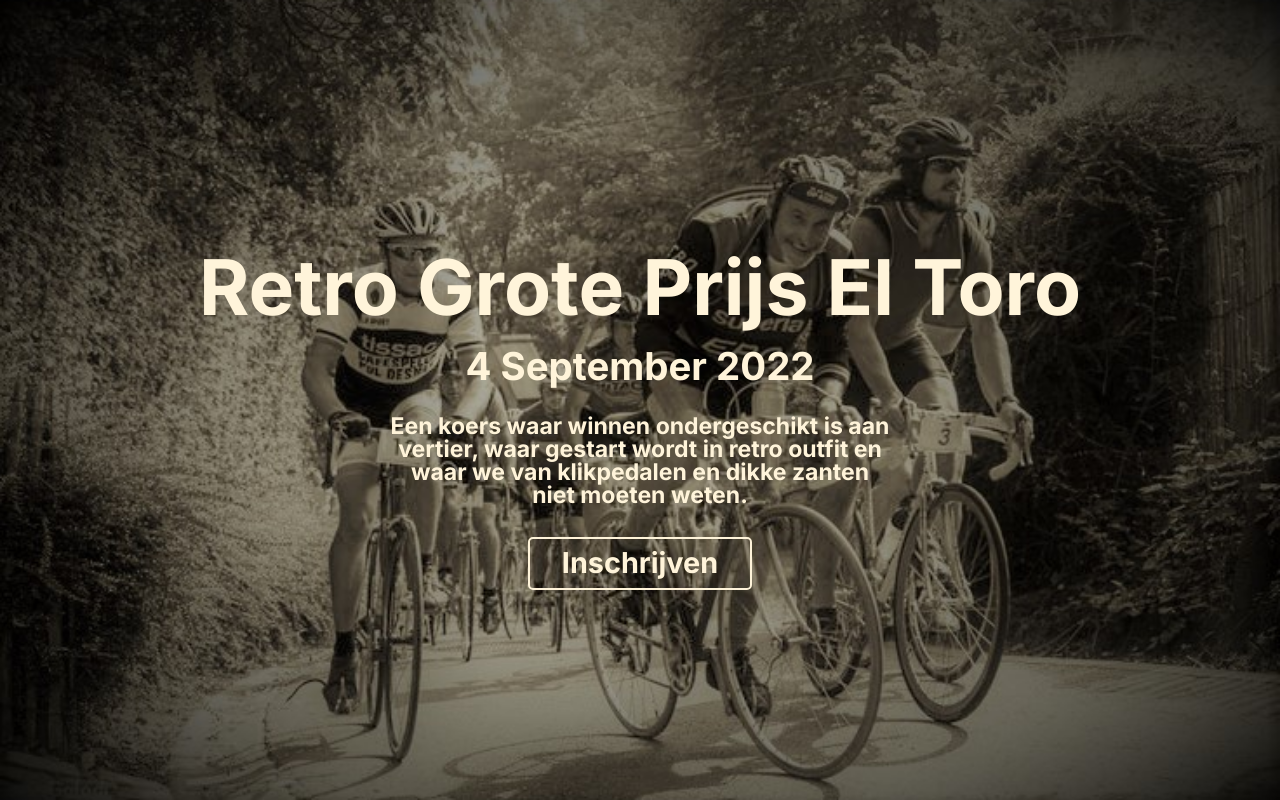
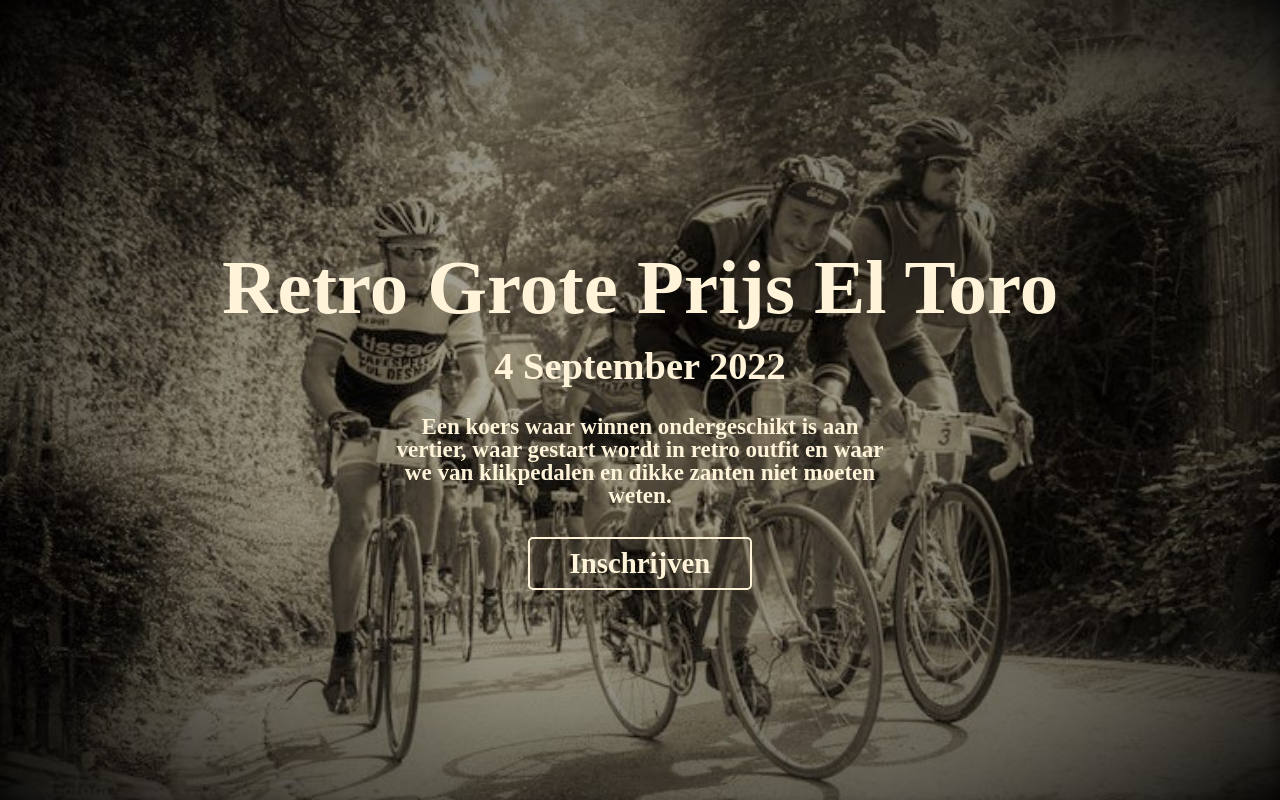
Before and after one commit to TijsM/el-toro-next, a Next.js app: page / in a window 1280 px wide. Shown: the top 800 px of the page. Built offline with nearby package versions, Linux system fonts and the light colour scheme.

Commit message:
feat: add styled components

```diff
--- a/package.json
+++ b/package.json
@@ -17,6 +17,11 @@
     "next": "13.4.4",
     "react": "18.2.0",
     "react-dom": "18.2.0",
+    "styled-components": "^5.3.11",
     "typescript": "5.0.4"
+  },
+  "devDependencies": {
+    "@types/styled-components": "^5.1.26",
+    "babel-plugin-styled-components": "^2.1.3"
   }
 }
--- a/src/app/globals.css
+++ b/src/app/globals.css
@@ -12,10 +12,6 @@ body {
 main {
   max-width: 100%;
   overflow-x: hidden;
-}
-
-h1 {
-  font-size: 4em;
 }
 
 h2 {
@@ -57,19 +53,6 @@ a {
   border-radius: 5px;
   margin-top: 10px;
   font-size: 0.85em;
-}
-
-header {
-  height: 100vh;
-  background-image: url("/retroBG.jpg");
-  background-size: cover;
-  background-position: center;
-  text-align: center;
-  color: #fff4da;
-}
-
-header h1 {
-  padding-top: 250px;
 }
 
 header div {
@@ -425,11 +408,11 @@ header a {
     -webkit-box-sizing: border-box;
     box-sizing: border-box;
   }
-  header h1 {
+  /* header h1 {
     padding-top: 0px;
     margin-bottom: 0px;
     font-size: 3em;
-  }
+  } */
   #calendar {
     overflow: hidden;
     background-size: 1050px;
--- a/src/app/layout.tsx
+++ b/src/app/layout.tsx
@@ -1,8 +1,7 @@
 import "./reset.css";
 import "./globals.css";
 import { Inter } from "next/font/google";
-
-const inter = Inter({ subsets: ["latin"] });
+import StyledComponentsRegistry from "./registry";
 
 export const metadata = {
   title: "Create Next App",
@@ -16,7 +15,7 @@ export default function RootLayout({
 }) {
   return (
     <html lang="en">
-      <body className={inter.className}>{children}</body>
+      <StyledComponentsRegistry>{children}</StyledComponentsRegistry>;
     </html>
   );
 }
--- /dev/null
+++ b/src/app/registry.tsx
@@ -0,0 +1,30 @@
+"use client";
+
+import React, { useState } from "react";
+import { useServerInsertedHTML } from "next/navigation";
+import { ServerStyleSheet, StyleSheetManager } from "styled-components";
+
+export default function StyledComponentsRegistry({
+  children,
+}: {
+  children: React.ReactNode;
+}) {
+  // Only create stylesheet once with lazy initial state
+  // x-ref: https://reactjs.org/docs/hooks-reference.html#lazy-initial-state
+  const [styledComponentsStyleSheet] = useState(() => new ServerStyleSheet());
+
+  useServerInsertedHTML(() => {
+    const styles = styledComponentsStyleSheet.getStyleElement();
+    //@ts-ignore
+    styledComponentsStyleSheet.instance.clearTag();
+    return <>{styles}</>;
+  });
+
+  if (typeof window !== "undefined") return <>{children}</>;
+
+  return (
+    <StyleSheetManager sheet={styledComponentsStyleSheet.instance}>
+      {children as React.ReactChild}
+    </StyleSheetManager>
+  );
+}
--- a/src/components/Landing.tsx
+++ b/src/components/Landing.tsx
@@ -1,7 +1,12 @@
+"use client";
+
+import styled from "styled-components";
+import { H1 } from "../styled-components/Types";
+
 export const Landing = () => {
   return (
-    <header>
-      <h1>Retro Grote Prijs El Toro</h1>
+    <StHeader>
+      <H1>Retro Grote Prijs El Toro</H1>
       <h2>4 September 2022</h2>
       <div>
         Een koers waar winnen ondergeschikt is aan vertier, waar gestart wordt
@@ -11,6 +16,15 @@ export const Landing = () => {
       <a data-scroll href="#inschrijvingen">
         Inschrijven
       </a>
-    </header>
+    </StHeader>
   );
 };
+
+const StHeader = styled.header`
+  height: 100vh;
+  background-image: url("/retroBG.jpg");
+  background-size: cover;
+  background-position: center;
+  text-align: center;
+  color: #fff4da;
+`;
--- a/src/components/SignUps.tsx
+++ b/src/components/SignUps.tsx
@@ -57,7 +57,7 @@ export const SignUps = () => {
                   className="radio"
                   type="radio"
                   name="local"
-                  checked
+                  // checked
                 />
                 nee
               </div>
@@ -75,7 +75,7 @@ export const SignUps = () => {
                   className="radio"
                   type="radio"
                   name="kidCheck"
-                  checked
+                  // checked
                 />
                 nee
               </div>
--- /dev/null
+++ b/src/styled-components/Types.tsx
@@ -0,0 +1,12 @@
+import styled from "styled-components";
+
+export const H1 = styled.h1`
+  padding-top: 250px;
+  font-size: 4em;
+
+  @media screen and (max-width: 700px) {
+    padding-top: 0px;
+    margin-bottom: 0px;
+    font-size: 3em;
+  }
+`;
```
Also changed, not shown: 1 other file (tests, documents, lock files or other folders).
